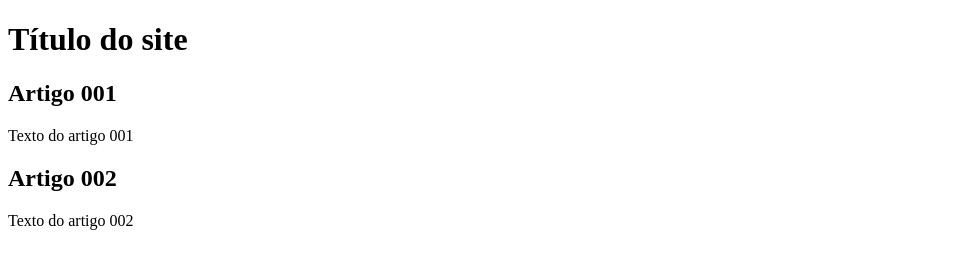
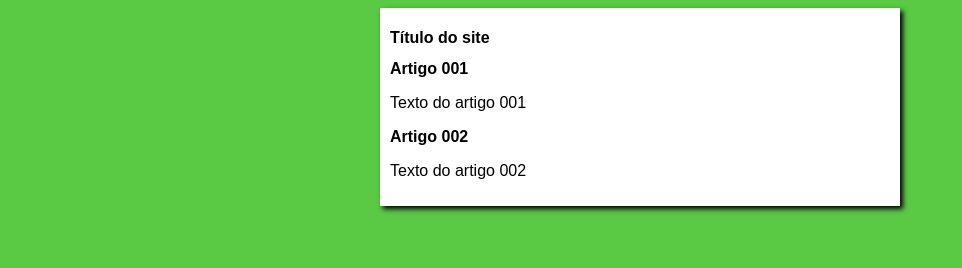
Before and after one commit to GabrielSantos967/projetoSite, a plain HTML site: page index.html in a window 1280 px wide. Shown: the whole page, without its empty margins (0-962 px from the left). Drawn offline with Linux system fonts and the light colour scheme.

Commit message:
iniciei o design

```diff
--- /dev/null
+++ b/estilos/style.css
@@ -0,0 +1,16 @@
+* {
+    font-family: Arial, Helvetica, sans-serif;
+    font-size: 16px;
+}
+
+body {
+    background-color: rgb(90, 201, 68);
+}
+
+main {
+    background-color: white;
+    width: 500px;
+    margin: auto;
+    padding: 10px;
+    box-shadow: 3px 3px 5px black;
+}
--- a/index.html
+++ b/index.html
@@ -5,6 +5,7 @@
     <meta http-equiv="X-UA-Compatible" content="IE=edge">
     <meta name="viewport" content="width=device-width, initial-scale=1.0">
     <title>Titulo</title>
+    <link rel="stylesheet" href="estilos/style.css">
 </head>
 <body>
     <main>
```
